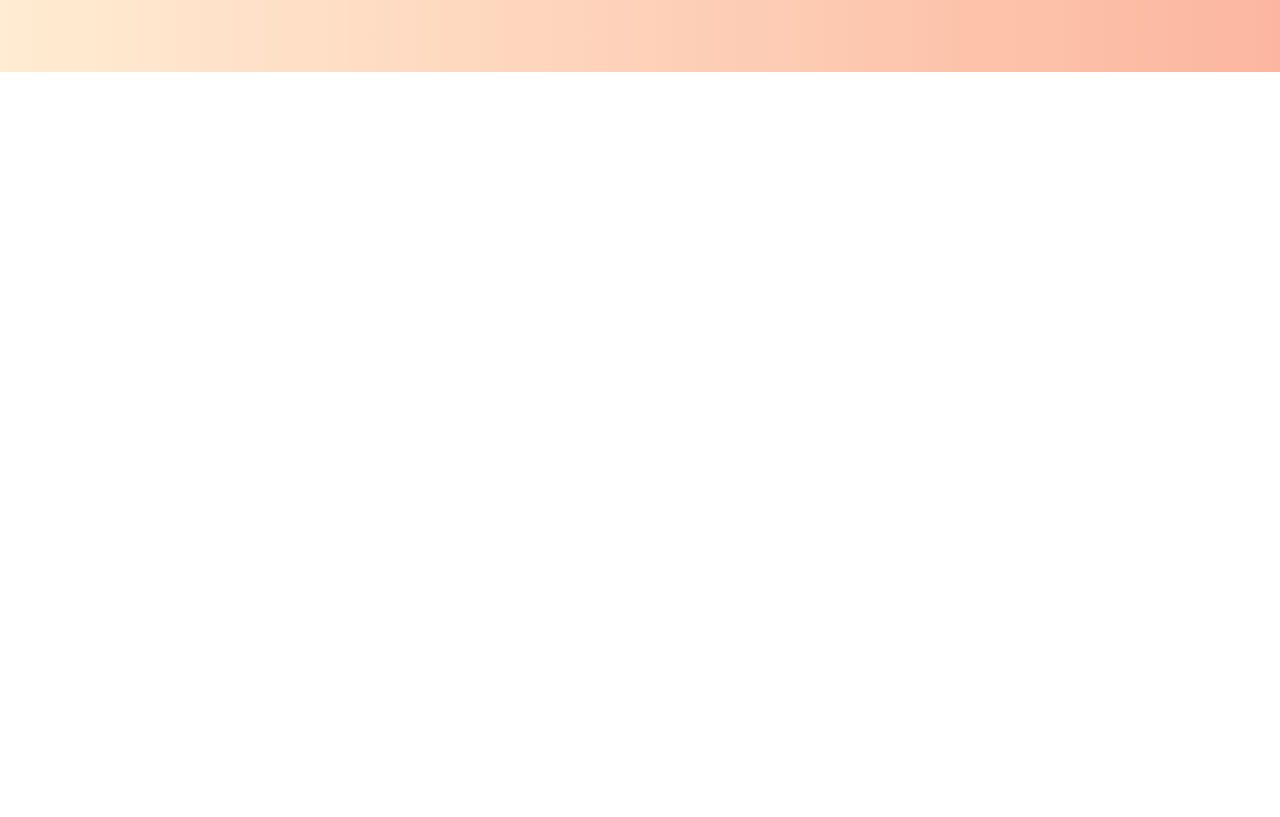
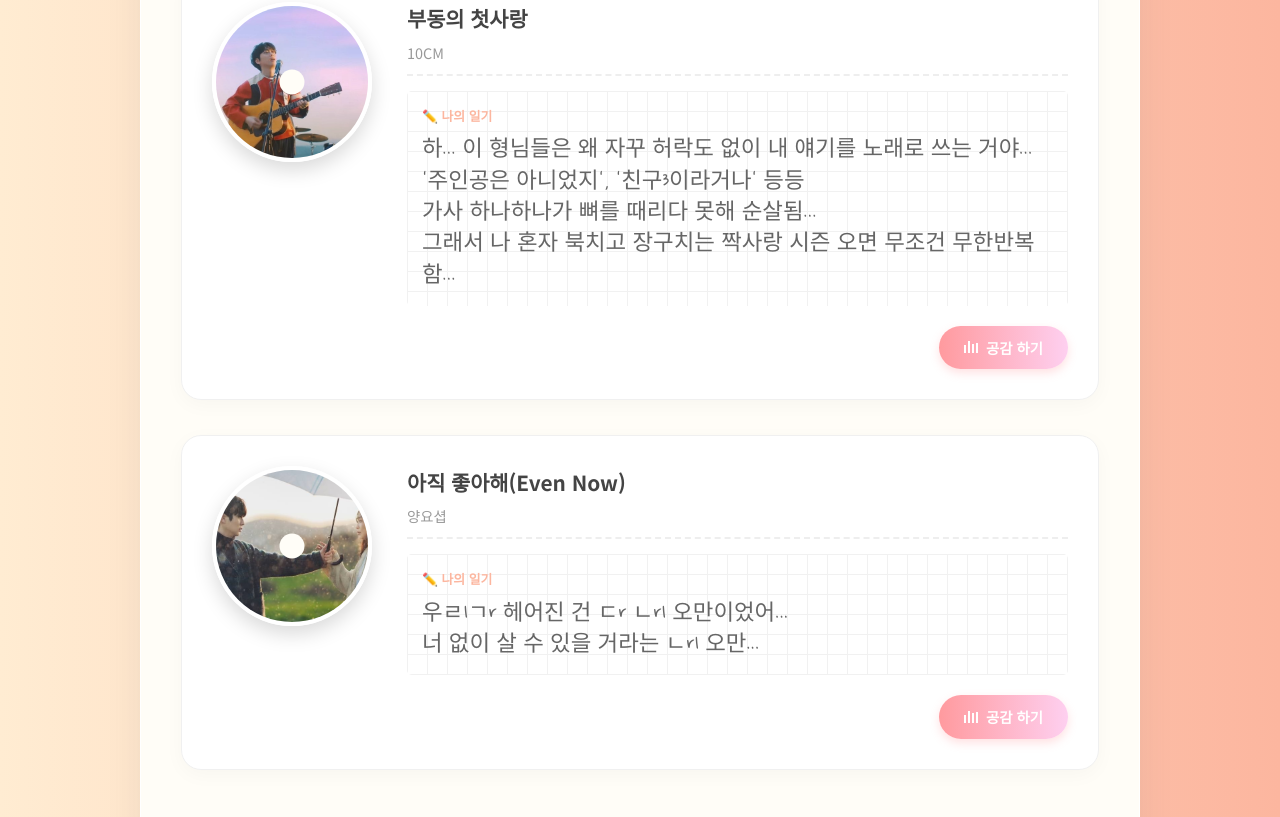
Before and after one commit to wltjd9296-spec/open_hy, a plain HTML site: page hy_project/index.html in a window 1280 px wide. Shown: the part 728-1545 px from the top of the page. Before the commit the page ends 800 px from the top, so only its background shows below. Drawn offline with nearby package versions, Linux system fonts and the light colour scheme.

Commit message:
오류 수정

```diff
--- a/hy_project/index.html
+++ b/hy_project/index.html
@@ -91,13 +91,14 @@
                 youtube: "https://www.youtube.com/watch?v=6iZyquKcpzg"
             },
             {
-                rank: "PICK 3",
-                title: "아직 좋아해(Even Now)",
-                artist: "양요셥",
-                image: "photo3.jpg",
-                story: `우ㄹlㄱr 헤어진 건 ㄷr ㄴrl 오만이었어...
-너 없이 살 수 있을 거라는 ㄴrl 오만...,
-                youtube: "https://www.youtube.com/watch?v=bzq61UADT3M"
+            rank: "PICK 3",
+            title: "아직 좋아해(Even Now)",
+            artist: "양요셥",
+            image: "photo3.jpg",
+            // ⭐ 이 부분이 수정되었습니다! story 문자열을 백틱으로 정확히 닫고, youtube 속성을 분리했습니다.
+            story: `우ㄹlㄱr 헤어진 건 ㄷr ㄴrl 오만이었어...
+너 없이 살 수 있을 거라는 ㄴrl 오만...`,
+            youtube: "https://www.youtube.com/watch?v=LiN-pBqbYHs&list=RDLiN-pBqbYHs&start_radio=1"
             }
         ];
 
```
